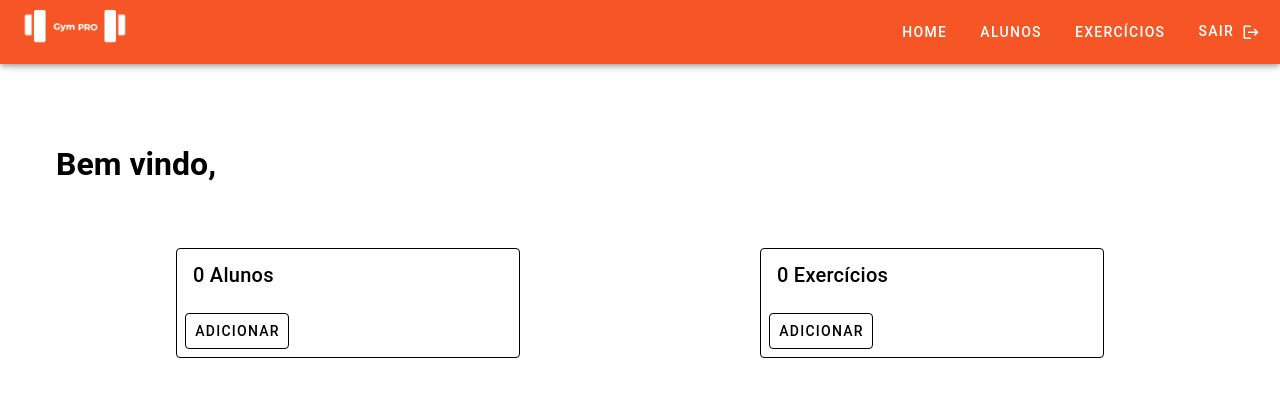
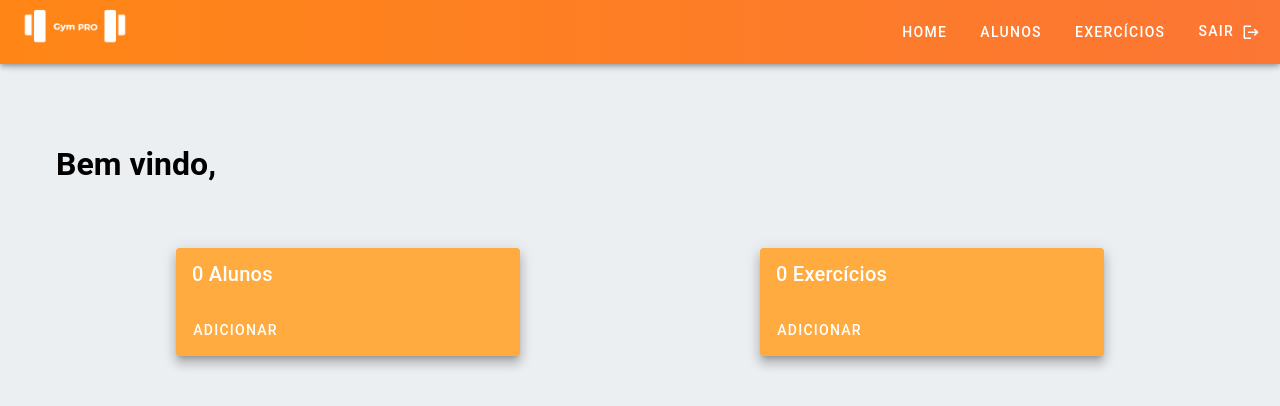
Before and after one commit to 0Duarte/Projeto-DevInHouse-SENAI-FrontEnd, a Vue app in the folder Projeto-modulo-1/: page /dashboard in a window 1280 px wide. Shown: the top 406 px of the page. Built offline with nearby package versions, Linux system fonts and the light colour scheme; no server answers.

Commit message:
style: altera cores do dashboard e menu

```diff
--- a/Projeto-modulo-1/src/App.vue
+++ b/Projeto-modulo-1/src/App.vue
@@ -1,6 +1,6 @@
 <template>
   <v-layout>
-    <v-app-bar v-if="shouldRenderComponent" color="rgb(246, 86, 38)">
+    <v-app-bar v-if="shouldRenderComponent" id="background" >
       <v-app-bar-title>
         <router-link to="/dashboard" class="text-white text-decoration-none">
           <img src="./utils/logobranca1.png" width="110" alt="">
@@ -20,7 +20,7 @@
         <router-link to="/" class="text-white text-decoration-none">Sair<v-icon color="#FFF" class="ml-2">mdi-logout</v-icon></router-link>
       </v-btn>
     </v-app-bar>
-    <v-main>
+    <v-main class="bg-blue-grey-lighten-5">
       <router-view></router-view>
     </v-main>
   </v-layout>
@@ -39,3 +39,9 @@ export default {
   }
 }
 </script>
+
+<style>
+  #background {
+  background: linear-gradient(to right, #ff8616, #fc7634);
+}
+</style>
--- a/Projeto-modulo-1/src/views/Dashboard/Dashboard.vue
+++ b/Projeto-modulo-1/src/views/Dashboard/Dashboard.vue
@@ -1,30 +1,30 @@
 <template>
-    <v-container  class="d-flex flex-column mt-15">
+    <v-container class="d-flex flex-column mt-15">
         <div>
             <h1>Bem vindo, {{this.userName}}</h1>
         </div>
         <div class="d-flex flex-wrap my-15 justify-space-around">
-            <v-card class="d-flex w-100" size="x-large" max-width="344" variant="outlined">
+            <v-card class="d-flex w-100 bg-orange-accent-2" size="x-large" max-width="344" variant="elevated" elevation="8">
                     <div>
                         <v-card-item>
-                                <div class="text-h6 mb-1">{{this.amountStudents}} Alunos</div>
+                                <div class="text-h6 mb-1 text-white">{{this.amountStudents}} Alunos</div>
                         </v-card-item>
                         <v-card-actions>
-                            <v-btn variant="outlined" >
-                                <router-link to="/student/new" class="text-black text-decoration-none">Adicionar</router-link>
+                            <v-btn>
+                                <router-link to="/student/new" class="text-white text-decoration-none">Adicionar</router-link>
                             </v-btn>
                         </v-card-actions>
                     </div>
             </v-card>
 
-            <v-card class="d-flex w-100" size="x-large" max-width="344" variant="outlined">
-                    <div>
+            <v-card class="d-flex w-100 bg-orange-accent-2" size="x-large" max-width="344" variant="elevated" elevation="8">
+                    <div >
                         <v-card-item>
-                                <div class="text-h6 mb-1">{{this.amountExercises}} Exercícios</div>
+                                <div class="text-h6 mb-1 text-white">{{this.amountExercises}} Exercícios</div>
                         </v-card-item>
                         <v-card-actions>
-                            <v-btn variant="outlined" >
-                                <router-link to="/exercises" class="text-black text-decoration-none">Adicionar</router-link>
+                            <v-btn>
+                                <router-link to="/exercises" class="text-white text-decoration-none">Adicionar</router-link>
                             </v-btn>
                         </v-card-actions>
                     </div>
```
